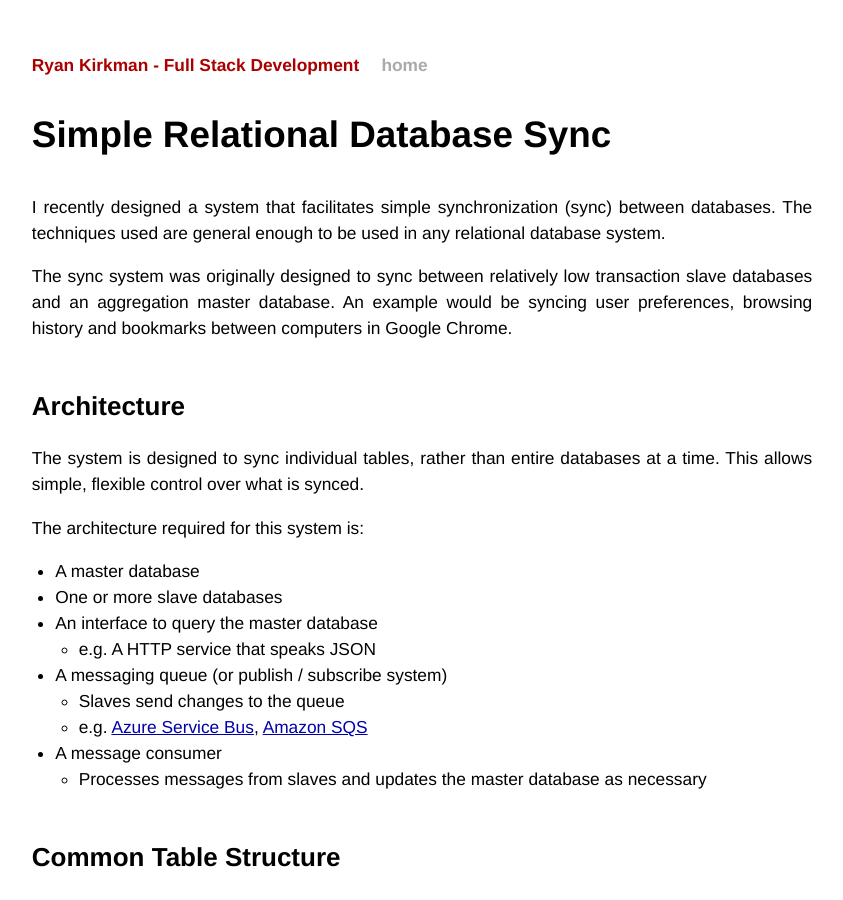
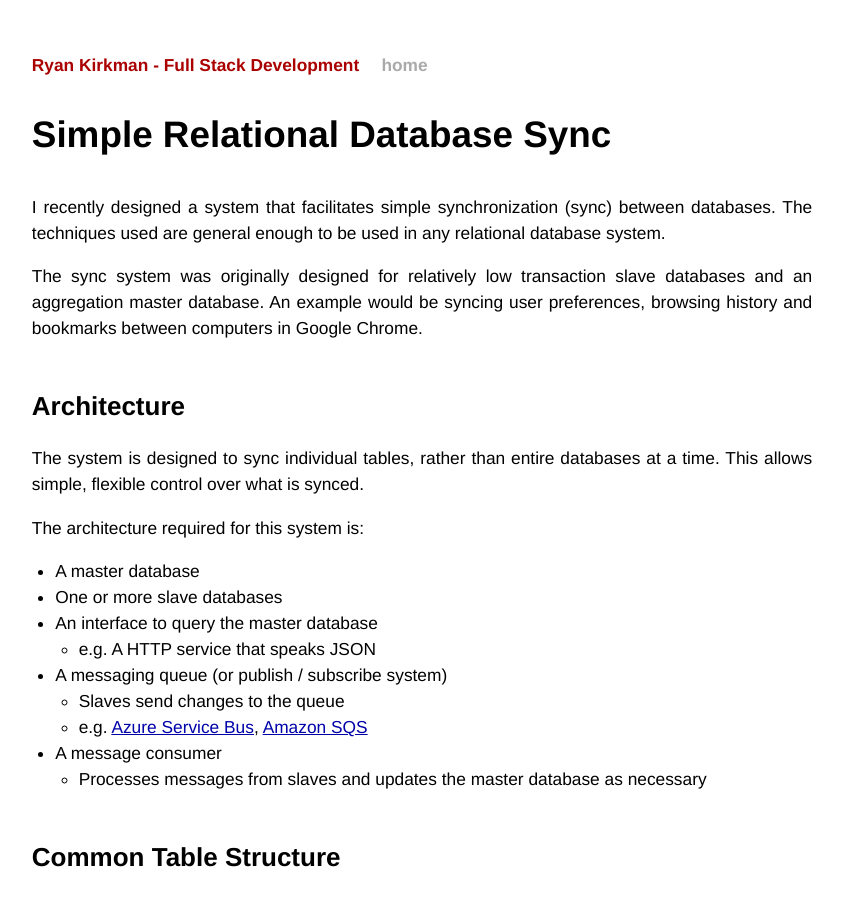
Before and after one commit to ryankirkman/ryankirkman.github.com, a Jekyll site: the page built from _posts/2013-02-03-simple-relational-database-sync.md, in a window 1280 px wide and 900 px high. Shown: the whole window, without its empty margins (218-1061 px from the left). Built offline with Jekyll 4.4.1, drawn with Linux system fonts in a browser that asks for light colours; Markdown is read by kramdown in place of the engine named in the settings; comment, search, counter and statistics services are not loaded.

Commit message:
Text update

```diff
--- a/_posts/2013-02-03-simple-relational-database-sync.md
+++ b/_posts/2013-02-03-simple-relational-database-sync.md
@@ -8,7 +8,7 @@ Simple Relational Database Sync
 
 I recently designed a system that facilitates simple synchronization (sync) between databases. The techniques used are general enough to be used in any relational database system.
 
-The sync system was originally designed to sync between relatively low transaction slave databases and an aggregation master database. An example would be syncing user preferences, browsing history and bookmarks between computers in Google Chrome.
+The sync system was originally designed for relatively low transaction slave databases and an aggregation master database. An example would be syncing user preferences, browsing history and bookmarks between computers in Google Chrome.
 
 
 Architecture
```
